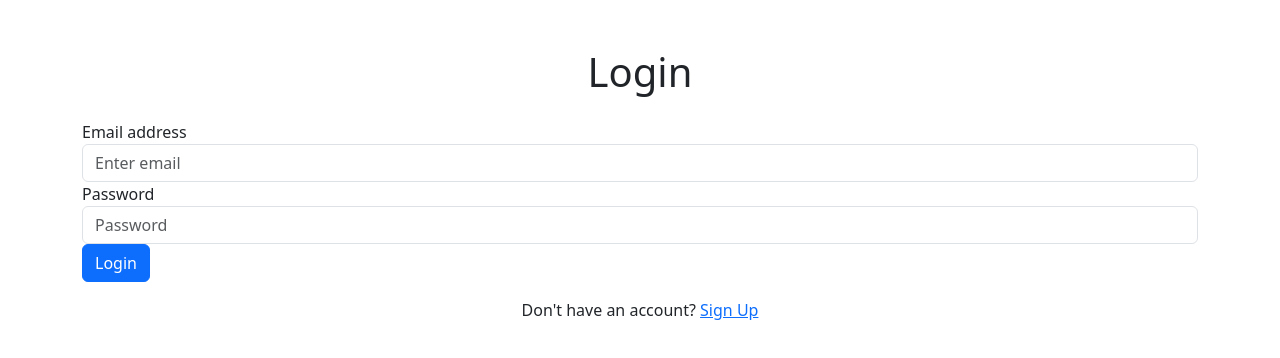
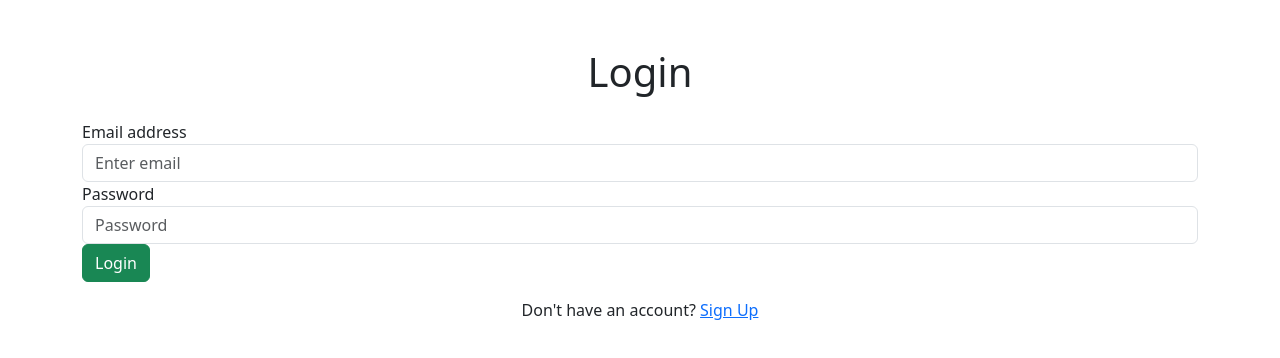
Before and after one commit to DidasMba/Farm_Tracker_Frontend, a React (Create React App) app in the folder frontend/: page /login in a window 1280 px wide. Shown: the top 358 px of the page. Built offline with nearby package versions, Linux system fonts and the light colour scheme.

Commit message:
color botton

```diff
--- a/frontend/src/pages/Login.jsx
+++ b/frontend/src/pages/Login.jsx
@@ -38,7 +38,7 @@ function Login() {
         </div>
         <button
           type="button"
-          className="btn btn-primary"
+          className="btn btn-success"
           onClick={handleLogin}
         >
           Login
```
